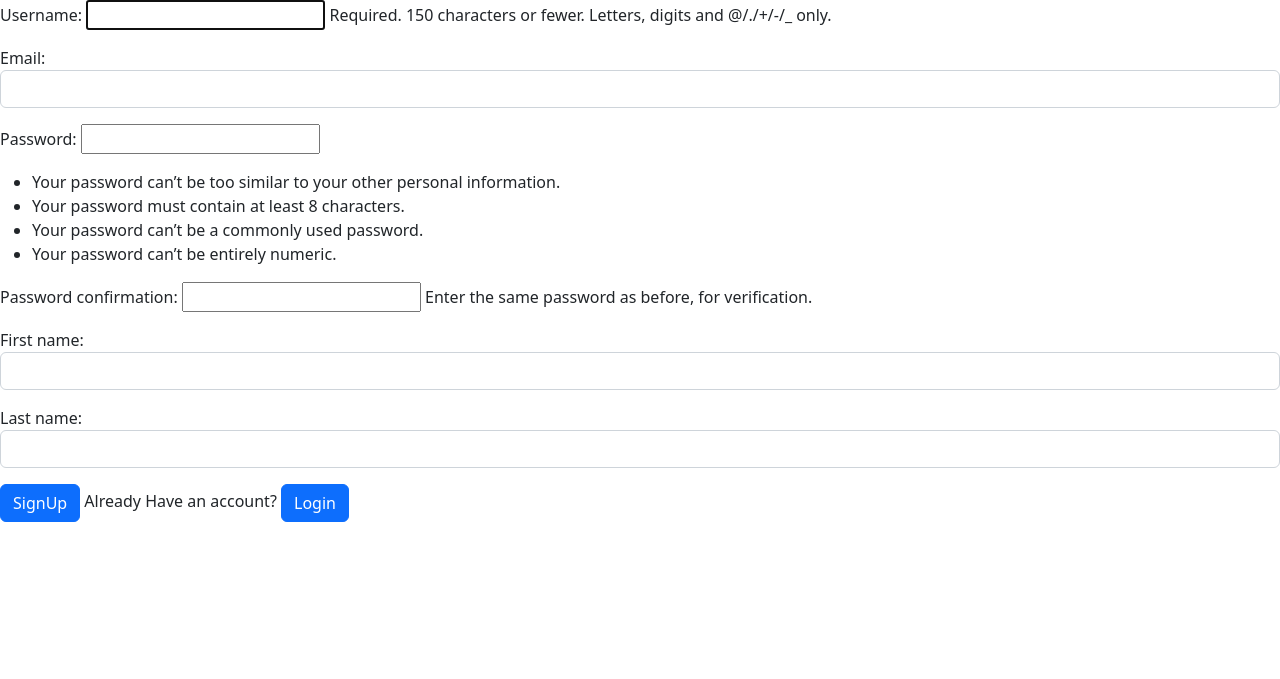
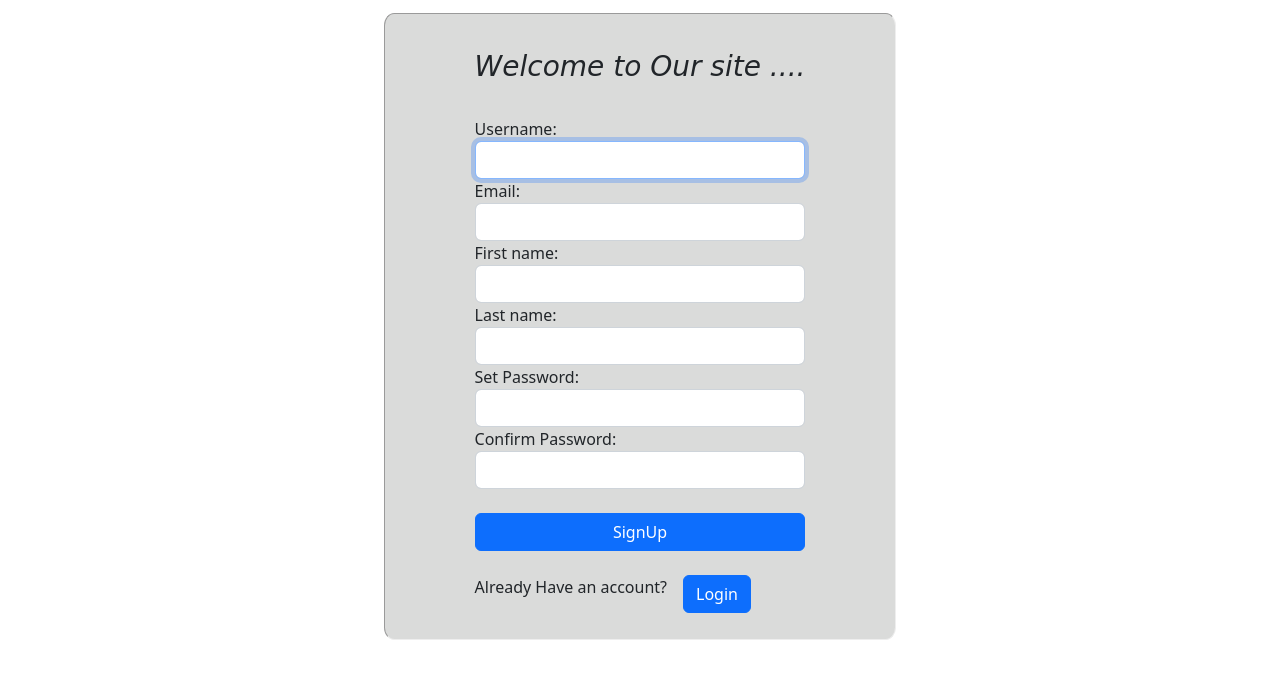
Before and after one commit to ivaibhavshah/Django-Project, a Django app: page /accounts/signup in a window 1280 px wide. Shown: the top 679 px of the page. Run offline with Django 4.2, Linux system fonts and the light colour scheme; some web fonts are replaced.

Commit message:
all set!!!

```diff
--- a/librarysystem/static/home/edit.css
+++ b/librarysystem/static/home/edit.css
@@ -25,3 +25,8 @@
 .submit {
     margin-bottom: 5%;
 }
+
+input {
+    margin-left: 10%;
+    margin-right: 30%;
+}
--- a/librarysystem/static/home/page.css
+++ b/librarysystem/static/home/page.css
@@ -8,7 +8,6 @@
 }
 
 .button {
-    background-color: antiquewhite;
     align-items: center;
     margin-top: 2%;
     display: flex;
@@ -17,7 +16,6 @@
 }
 
 .main {
-    background-color: antiquewhite;
     margin-top: 2%;
     margin-left: 30%;
     margin-right: 30%;
--- a/librarysystem/templates/registration/login.html
+++ b/librarysystem/templates/registration/login.html
@@ -8,11 +8,11 @@
 
         {% csrf_token %}
 
-        <div class="form-control">
+        <div class="">
             <label for="username">Enter Your Username : </label> {{form.username}}
         </div>
-        <div class="form-control">
-            <label for="username">Enter Password : </label><br> {{form.password}}
+        <div class="">
+            <label for="password">Enter Password : </label><br> {{form.password}}
         </div><br>
         <div><button type="submit" class="btn btn-dark">Login</button></div>
         <div class="signup">
--- a/librarysystem/templates/registration/signup.html
+++ b/librarysystem/templates/registration/signup.html
@@ -1,8 +1,49 @@
-{% extends 'registration/acc_base.html' %} {% block content %}
+{% extends 'registration/acc_base.html' %} {% block title %}Signing Up to Pylib{% endblock %} {% load static %} {% block css %}{% static 'home/edit.css'%}{% endblock%} {% block content %}
 <form action="" method="post">
-    {% csrf_token %} {{form.as_p}}
-    <button type="submit" class="btn btn-primary">SignUp</button> Already Have an account?
-    <a href="{% url 'login' %}">
-        <button type="button" class="btn btn-primary">Login</button></a>
-</form>
-{% endblock content %}
+    {% csrf_token %}
+
+    <div class="main">
+        <div>
+            <h3 class="heading">Welcome to Our site ....</h3>
+        </div>
+
+        <!-- <div class="input-group mb-3 ">
+
+            <span class="input-group-text" id="basic-addon1">@</span> {{form.username}}
+
+        </div>
+        <div class="input-group mb-3">
+            <span class="input-group-text" id="basic-addon1">Email</span> {{form.email}}
+        </div>
+        <div class="input-group mb-3">
+            <span class="input-group-text" id="basic-addon1">First Name</span> {{form.first_name}}
+        </div>
+
+        <div class="input-group mb-3">
+            <span class="input-group-text" id="basic-addon1">Last Name</span> {{form.last_name}}
+        </div>
+        <div class="input-group mb-3">
+            <span class="input-group-text" id="basic-addon1">Enter Password</span> {{form.password1}}
+        </div>
+        <div class="input-group mb-3">
+            <span class="input-group-text" id="basic-addon1">Confirm Password</span> {{form.password2}}
+        </div>
+        <div>
+            <ul>
+                <li>Your password can’t be too similar to your other personal information.</li>
+                <li>Your password must contain at least 8 characters.</li>
+                <li>Your password can’t be a commonly used password.</li>
+                <li>Your password can’t be entirely numeric.</li>
+            </ul>
+        </div>
+       -->
+
+        {{form}}
+        <br>
+        <button type="submit" class="btn btn-primary">SignUp</button><br>
+        <div class="d-flex ">
+            <p> Already Have an account? </p>
+            <a href="{% url 'login' %}">
+                <button type="button" class="btn btn-primary ms-3">Login</button></a>
+        </div><br>
+</form> {% endblock content %}
--- a/librarysystem/users/forms.py
+++ b/librarysystem/users/forms.py
@@ -3,13 +3,16 @@ from django import forms
 from django.contrib.auth.models import User
 
 class RegisterForm(UserCreationForm):
+
+    username = forms.CharField(label = "Username",widget=forms.TextInput(attrs={'class':'form-control'}))
     email = forms.EmailField(label = "Email",widget=forms.TextInput(attrs={'class':'form-control'}))
     first_name = forms.CharField(label = "First name",widget=forms.TextInput(attrs={'class':'form-control'}))
     last_name = forms.CharField(label = "Last name",widget=forms.TextInput(attrs={'class':'form-control'}))
-
+    password1 = forms.CharField(label = "Set Password",widget=forms.TextInput(attrs={'class':'form-control'}))
+    password2 = forms.CharField(label = "Confirm Password",widget=forms.TextInput(attrs={'class':'form-control'}))
     class Meta:
         model = User
-        fields = ("username", "email", )
+        fields = ("username", "email","first_name","last_name" ,"password1","password2")
     def save(self, commit=True):
         user = super(RegisterForm, self).save(commit=False)
         user.first_name = self.cleaned_data["first_name"]
```
Also changed, not shown: librarysystem/db.sqlite3.
